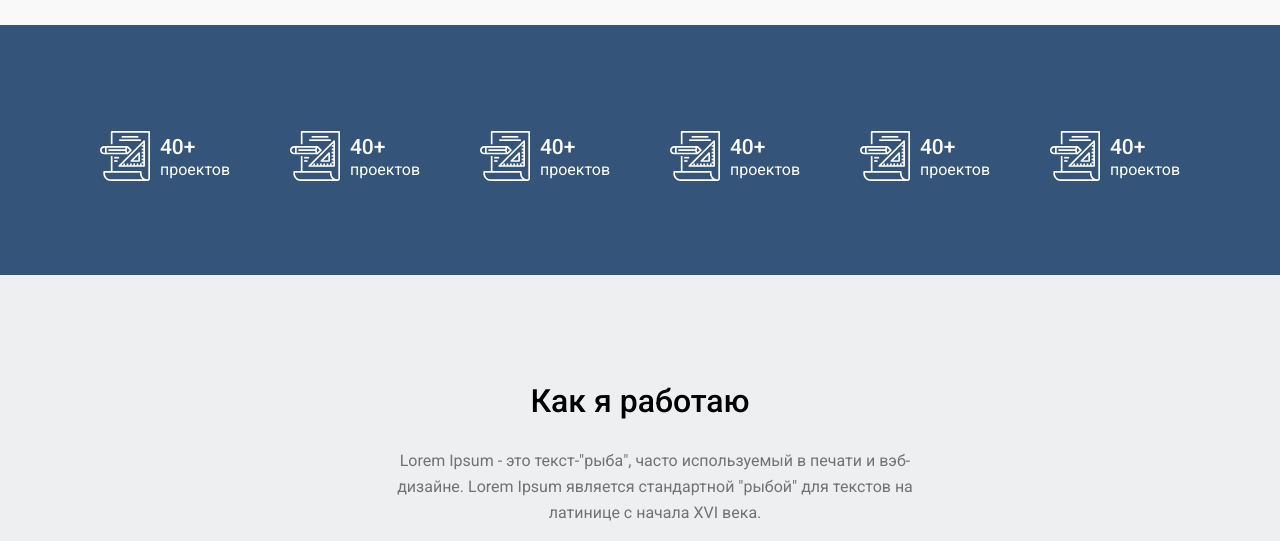
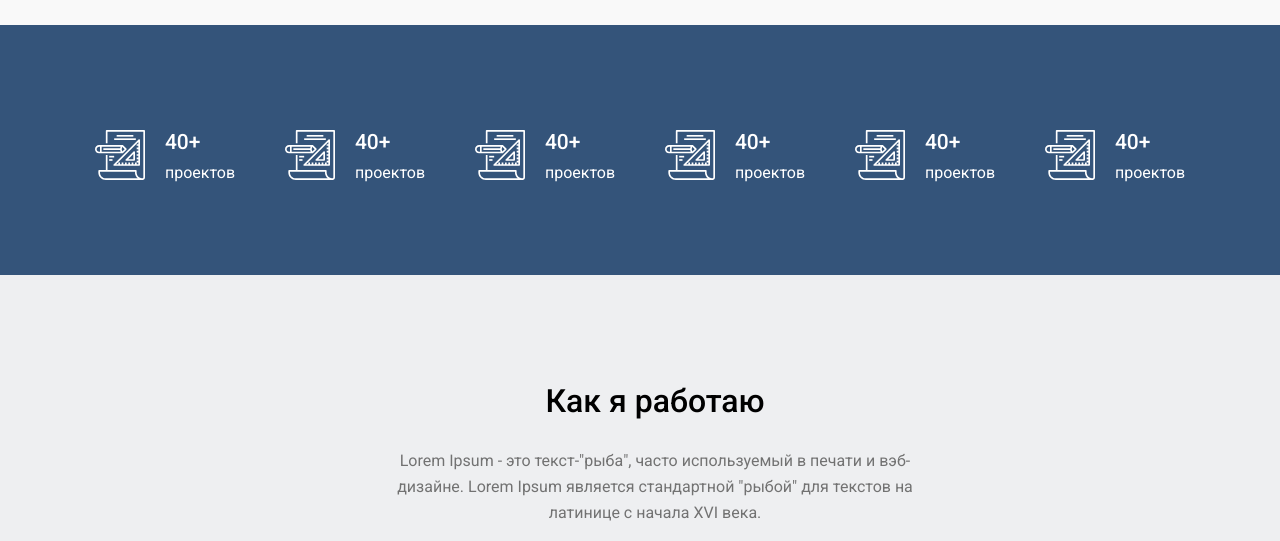
Before and after one commit to andriimakukha2/lesson-9, a plain HTML site: page index.html in a window 1280 px wide. Shown: the part 1080-1621 px from the top of the page. Drawn offline with Linux system fonts and the light colour scheme.

Commit message:
fixed the code

```diff
--- a/css/style.css
+++ b/css/style.css
@@ -163,8 +163,7 @@ h1, h2, h3, h4, h5, h6 {
     display: flex;
     justify-content: space-around;
     align-items: center;
-    gap: 10px;
-    line-height: 0.1;
+    gap: 20px;
 }
 
 .project__title {
@@ -172,6 +171,11 @@ h1, h2, h3, h4, h5, h6 {
     font-size: 21px;
     display: flex;
     flex-direction: column;
+    margin: 0;
+}
+
+.project__text {
+    margin: 0;
 }
 
 
@@ -188,7 +192,7 @@ h1, h2, h3, h4, h5, h6 {
 
 .work__content {
     max-width: 540px;
-    margin: 0 auto;
+    margin-left: 300px;
 }
 
 .work__title {
@@ -199,13 +203,11 @@ h1, h2, h3, h4, h5, h6 {
 
 .work__desc {
     width: 540px;
-    margin-left: 300px;
     text-align: center;
 }
 
 .video__img-button {
     position: relative;
-    padding-top: 100px;
 }
 
 .video__button {
--- a/index.html
+++ b/index.html
@@ -119,7 +119,7 @@
     </div>
   </section>
   <section class="work center">
-    <div class="work__cotent">
+    <div class="work__content">
       <h3 id="section3" class="work__title">
         Как я работаю
       </h3>
```
